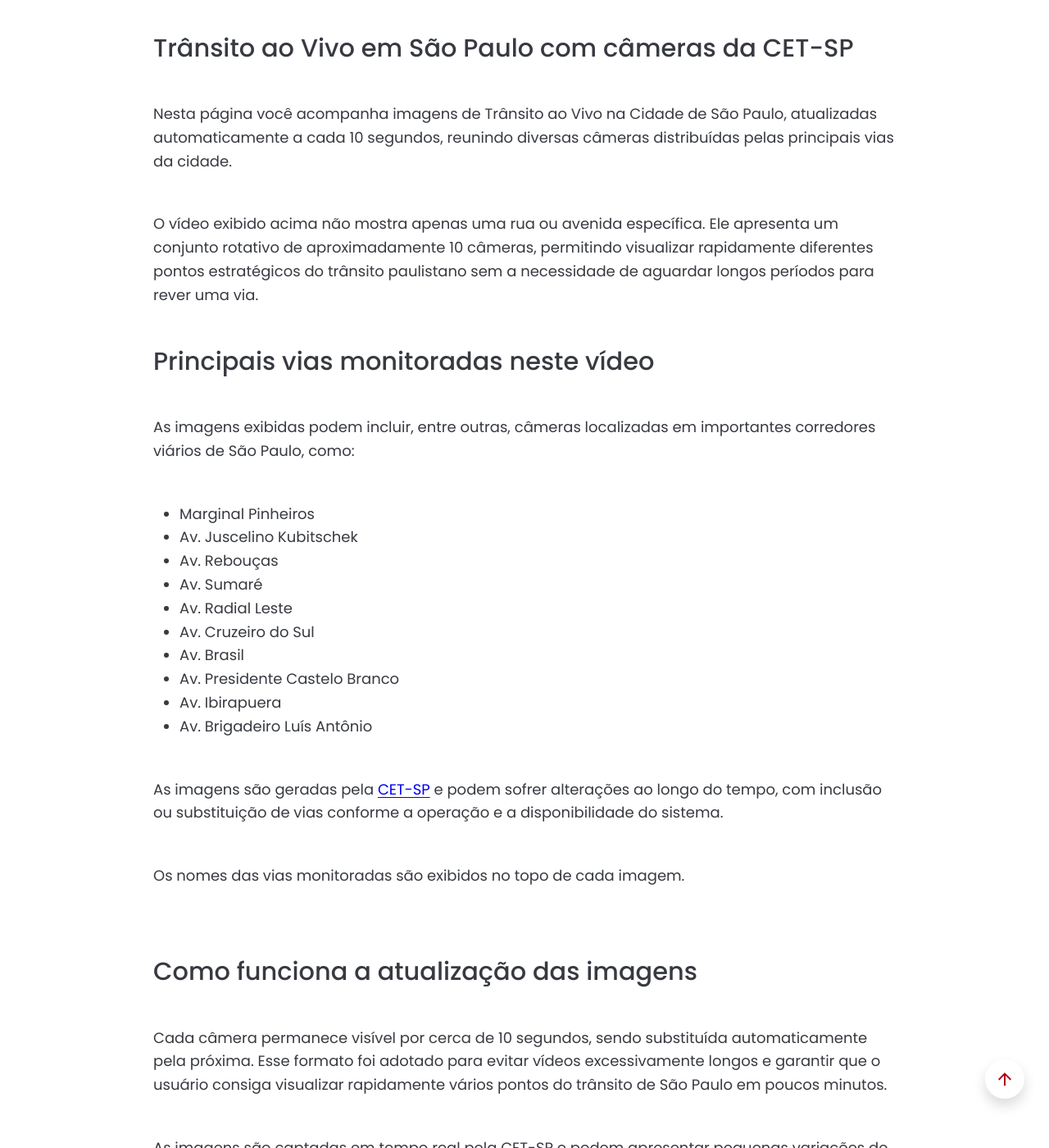
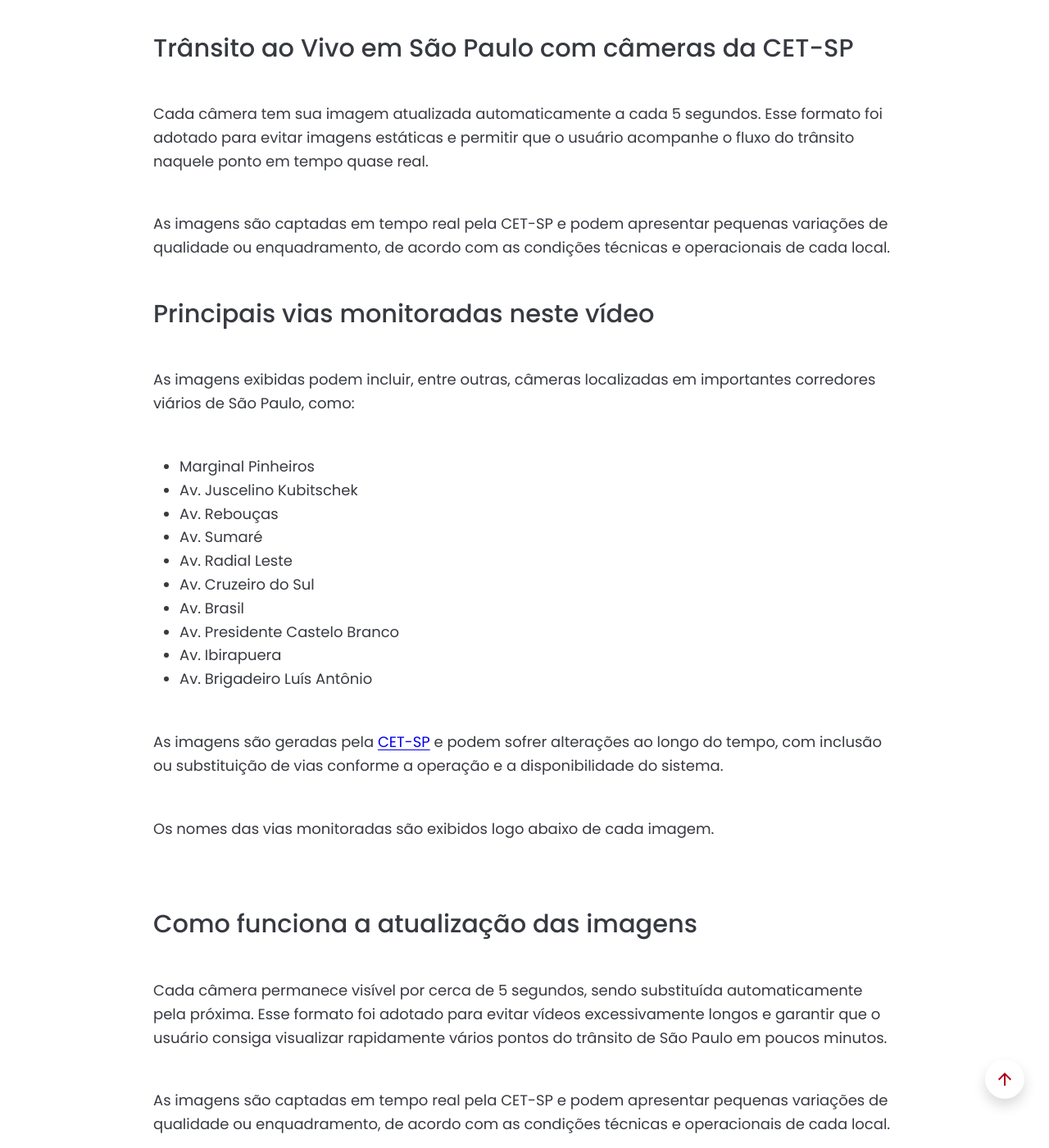
Before and after one commit to Sergio-Damm/transitoaovivo, a Jekyll site: the page built from pages/transito-cetsp-2/index.html, in a window 1280 px wide and 1400 px high, scrolled down 1743 px. Shown: the whole window at 82% size. Built offline with Jekyll 4.4.1, drawn with Linux system fonts in a browser that asks for light colours; comment, search, counter and statistics services are not loaded; some of the changed text lies outside the part shown.

Commit message:
Text correction, such as: the names of the monitored roads are displayed just below each image.

```diff
--- a/pages/transito-cetsp-2/index.html
+++ b/pages/transito-cetsp-2/index.html
@@ -17,7 +17,7 @@ redirect_from:
 			<p class="h1-subtitle-content">A CET-SP é responsável por gerenciar, planejar, operar e fiscalizar o trânsito da capital paulista</p>
 		</div>
 		<div class="col-12 col-md-10 mx-auto">
-			<p class="small text-muted mb-4">Imagens atualizadas a cada 10 segundos</p>
+			<p class="small text-muted mb-4">Imagens atualizadas a cada 5 segundos</p>
 		</div>
 	</div>
 </section>
@@ -204,8 +204,8 @@ redirect_from:
         <div class="col-12 col-md-10 mx-auto">
       		<div class="mb-5">
 				<h2 class="h2-title-content mb-5">Trânsito ao Vivo em São Paulo com câmeras da CET-SP</h2>
-				<p class="mb-5">Nesta página você acompanha imagens de Trânsito ao Vivo na Cidade de São Paulo, atualizadas automaticamente a cada 10 segundos, reunindo diversas câmeras distribuídas pelas principais vias da cidade.</p>
-				<p class="mb-5">O vídeo exibido acima não mostra apenas uma rua ou avenida específica. Ele apresenta um conjunto rotativo de aproximadamente 10 câmeras, permitindo visualizar rapidamente diferentes pontos estratégicos do trânsito paulistano sem a necessidade de aguardar longos períodos para rever uma via.</p>
+				<p class="mb-5">Cada câmera tem sua imagem atualizada automaticamente a cada 5 segundos. Esse formato foi adotado para evitar imagens estáticas e permitir que o usuário acompanhe o fluxo do trânsito naquele ponto em tempo quase real.</p>
+				<p class="mb-5">As imagens são captadas em tempo real pela CET-SP e podem apresentar pequenas variações de qualidade ou enquadramento, de acordo com as condições técnicas e operacionais de cada local.</p>
 			</div>
 			<div class="mb-5">
 				<h2 class="h2-title-content mb-5">Principais vias monitoradas neste vídeo</h2>
@@ -223,7 +223,7 @@ redirect_from:
   						<li>Av. Brigadeiro Luís Antônio</li>
 					</ul>
 				<p class="mb-5">As imagens são geradas pela <a class="link-externo" href="https://www.cetsp.com.br/" target="_blank" rel="noopener noreferrer">CET-SP</a> e podem sofrer alterações ao longo do tempo, com inclusão ou substituição de vias conforme a operação e a disponibilidade do sistema.</p>
-				<p class="mb-5">Os nomes das vias monitoradas são exibidos no topo de cada imagem.</p>
+				<p class="mb-5">Os nomes das vias monitoradas são exibidos logo abaixo de cada imagem.</p>
 			</div>
 		</div>
 	</div>
@@ -255,7 +255,7 @@ redirect_from:
 		<div class="col-12 col-md-10 mx-auto">
 			<div class="mb-5">
 				<h2 class="h2-title-content mb-5">Como funciona a atualização das imagens</h2>
-        		<p class="mb-5">Cada câmera permanece visível por cerca de 10 segundos, sendo substituída automaticamente pela próxima. Esse formato foi adotado para evitar vídeos excessivamente longos e garantir que o usuário consiga visualizar rapidamente vários pontos do trânsito de São Paulo em poucos minutos.</p>
+        		<p class="mb-5">Cada câmera permanece visível por cerca de 5 segundos, sendo substituída automaticamente pela próxima. Esse formato foi adotado para evitar vídeos excessivamente longos e garantir que o usuário consiga visualizar rapidamente vários pontos do trânsito de São Paulo em poucos minutos.</p>
 				<p class="mb-5">As imagens são captadas em tempo real pela CET-SP e podem apresentar pequenas variações de qualidade ou enquadramento, de acordo com as condições técnicas e operacionais de cada local.</p>
 			</div>
 		</div>
```
Also changed, not shown: js/main.js (+4 -4 lines), pages/transito-cetsp-1/index.html (+5 -5 lines), pages/transito-cetsp-3/index.html (+4 -4 lines).
